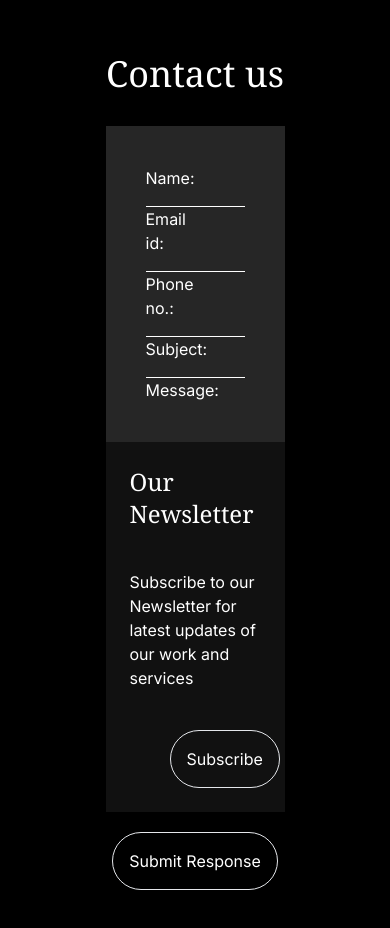
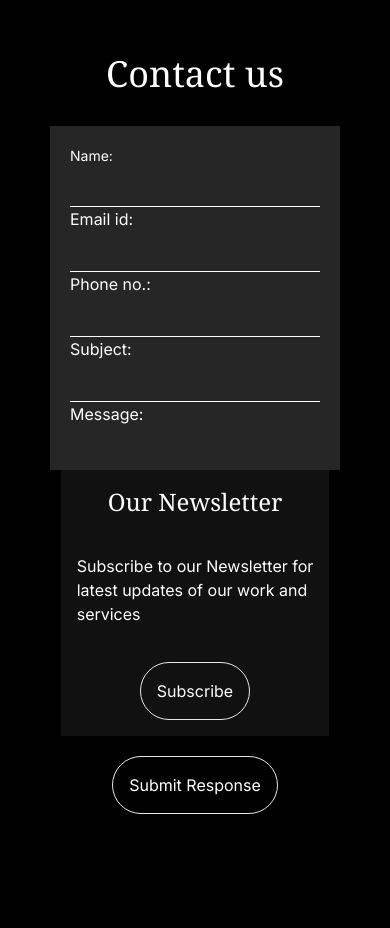
Before and after one commit to Shivprasadcp/Systematrix.solutions.org, a Next.js app: page / in a window 390 px wide. Shown: the part 4300-5228 px from the top of the page. Built offline with nearby package versions, Linux system fonts and the light colour scheme.

Commit message:
Final commit

```diff
--- a/src/sections/Contactus.tsx
+++ b/src/sections/Contactus.tsx
@@ -10,40 +10,43 @@ const Contactus = () => {
           <h2 className='text-4xl font-serif text-center md:text-left'> Contact us</h2>
 
           {/* contact info */}
-          <div className=' flex flex-col items-center mt-8 md:flex-row'>
+          <div className=' flex flex-col items-center  mt-8 md:flex-row'>
 
 
             {/* Left */}
-            <div className='flex flex-col  p-10 divide-y divide-white gap-y-4 bg-contact-box1 w-6/12'>
-              <div className="flex flex-row   md:mt-0">
-                <h4>Name:</h4>
+            <div className='flex flex-col   p-5 md:p-10 divide-y divide-white gap-y-4 bg-contact-box1 md:h-6/12  md:w-6/12'>
+              {/* <div>
+                <h1 className='p-2'>Write us</h1>
+              </div> */}
+              <div className="flex flex-col  md:flex-row  md:mt-0">
+                <h4 className='text-sm md:text-base'>Name:</h4>
                 <form>
-                  <input className='bg-transparent border-none  focus:outline-none focus:border-transparent ml-4 w-full md:w-auto' type="text" name="field-name" />
+                  <input className='bg-transparent border-none  focus:outline-none focus:border-transparent ml-4 w-full md:w-auto text-sm md:text-base' type="text" name="field-name" />
                 </form>
               </div>
 
-              <div className="flex flex-row   md:mt-0">
+              <div className="flex flex-col  md:flex-row   md:mt-0">
                 <h4>Email id:</h4>
                 <form>
                   <input className='bg-transparent border-none focus:outline-none focus:border-transparent ml-4 w-full md:w-auto' type="text" name="field-name" />
                 </form>
               </div>
 
-              <div className="flex flex-row  md:mt-0">
+              <div className="flex flex-col  md:flex-row  md:mt-0">
                 <h4>Phone no.:</h4>
                 <form>
                   <input className='bg-transparent border-none focus:outline-none focus:border-transparent ml-4 w-full md:w-auto' type="text" name="field-name" />
                 </form>
               </div>
 
-              <div className="flex flex-row  md:mt-0">
+              <div className="flex flex-col  md:flex-row md:mt-0">
                 <h4>Subject:</h4>
                 <form>
                   <input className='bg-transparent border-none focus:outline-none focus:border-transparent ml-4 w-full md:w-auto' type="text" name="field-name" />
                 </form>
               </div>
 
-              <div className="flex flex-row md:mt-0">
+              <div className="flex flex-col  md:flex-row md:mt-0">
                 <h4>Message:</h4>
                 <form>
                   <input className='bg-transparent border-none focus:outline-none focus:border-transparent ml-4 w-full md:w-auto' type="text" name="field-name" />
@@ -54,9 +57,9 @@ const Contactus = () => {
 
             {/* Right */}
 
-            <div className='flex flex-col gap-y-10 bg-contact-box2 w-6/12 p-6 justify-center '>
+            <div className='flex flex-col items-center gap-y-9 p-4 bg-contact-box2   md:w-6/12 md:h-6/12  justify-center '>
               <h1 className='text-2xl font-serif'>Our Newsletter</h1>
-              <p>     Subscribe to our Newsletter for <br /> latest updates of our work and services</p>
+              <p>     Subscribe to our Newsletter for <br /> latest updates of our work and <br />services</p>
               <Button text='Subscribe'/>
 
 
```
